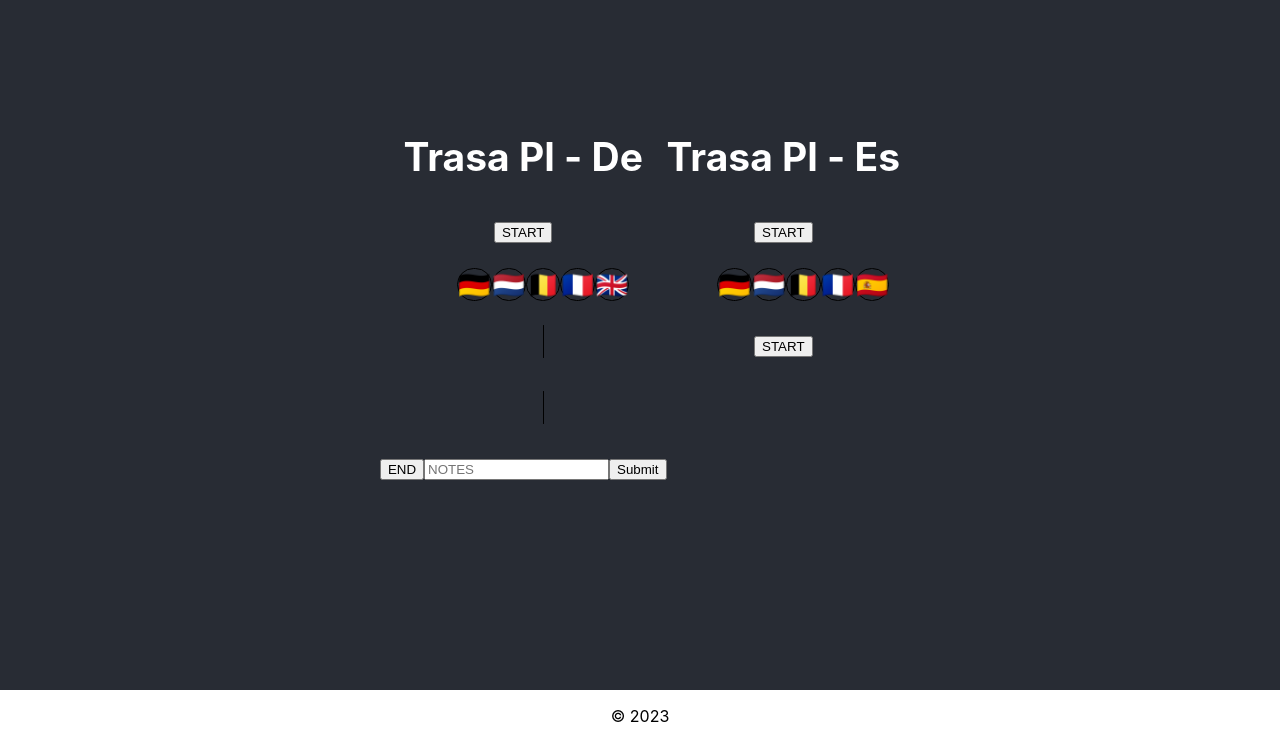
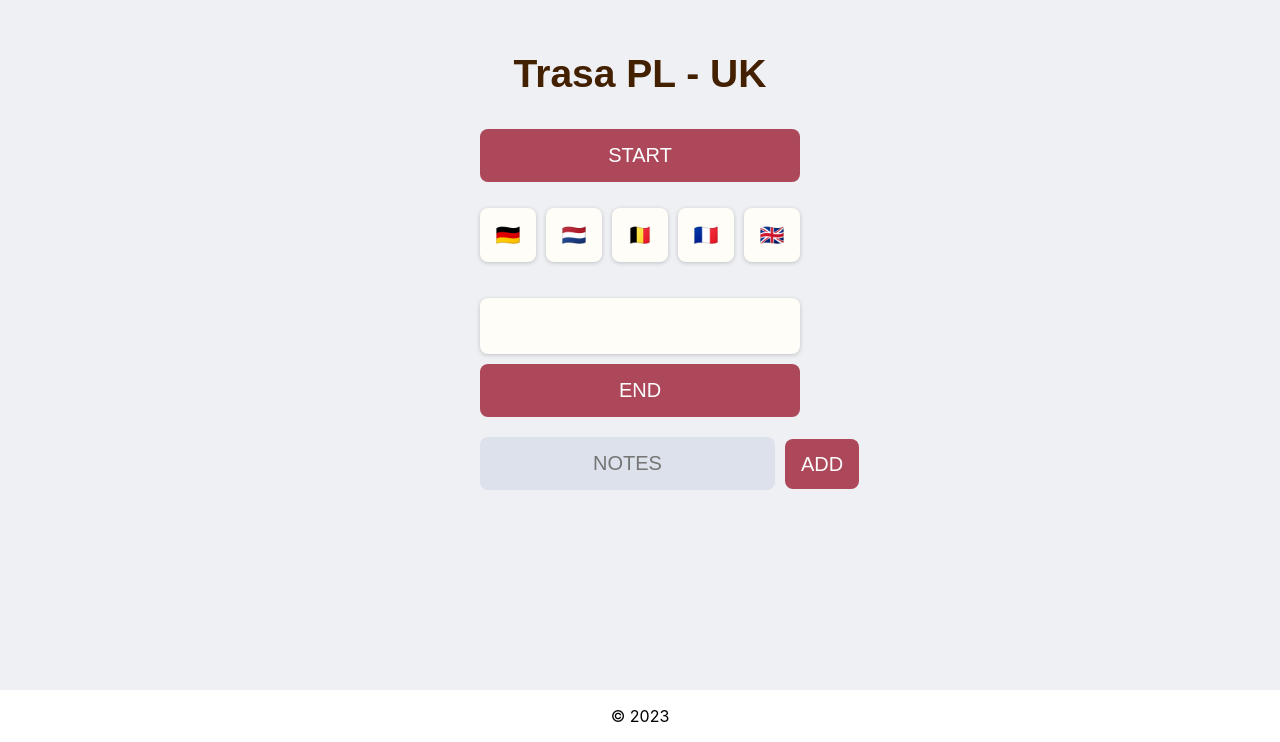
Before and after one commit to qolvap/driver-app, a React (Create React App) app: page / in a window 1280 px wide. Shown: the part 110-852 px from the top of the page. Built offline with nearby package versions, Linux system fonts and the light colour scheme.

Commit message:
Updated design, added notes function

```diff
--- a/src/App.css
+++ b/src/App.css
@@ -14,7 +14,7 @@
 }
 
 .App-header {
-  background-color: #282c34;
+  background-color: #EEF0F4;
   min-height: 100vh;
   display: flex;
   flex-direction: column;
--- a/src/components/FlagsList.tsx
+++ b/src/components/FlagsList.tsx
@@ -1,6 +1,7 @@
 import React, { useState } from 'react';
 import data from './data.tsx';
 import './styles/FlagList.css';
+import './styles/Btns.css';
 
 interface Flag {
   id: number;
@@ -14,6 +15,7 @@ const FlagList: React.FC = () => {
   const [isRouteStarted, setIsRouteStarted] = useState(false);
   const [comment, setComment] = useState<string>('');
   const [submittedComment, setSubmittedComment] = useState<string | null>(null);
+  const [comments, setComments] = useState<string[]>([]);
 
   const handleStartClick = () => {
     setIsRouteStarted(true);
@@ -42,7 +44,7 @@ const FlagList: React.FC = () => {
 
   const handleSubmitComment = () => {
     if (comment.trim()) {
-      setSubmittedComment(comment);
+      setComments((prevComments) => [...prevComments, comment]); // Add the current comment to the comments array
       setComment('');
     }
   };
@@ -62,10 +64,12 @@ const FlagList: React.FC = () => {
     }
   };
 
+
+
   return (
     <div className="flag-list-section">
       <div className="flag-row">
-        <h2>Trasa Pl - De</h2>
+        <h2>Trasa PL - UK</h2>
         <button className="start-route" onClick={handleStartClick}>
           START
         </button>
@@ -80,13 +84,13 @@ const FlagList: React.FC = () => {
             </li>
           ))}
         </ul>
-        <ul>
+        <ul className='entered-countries-list'>
           <li>
             <h4>
               {clickedEmojis.map((clickedEmoji, index) => (
                 <div key={index}>
                   {clickedEmoji.emoji},{' '}
-                  <strong>Дата та час натиску:</strong> {clickedEmoji.timestamp}
+                  <strong>Border cross:</strong> {clickedEmoji.timestamp}
                 </div>
               ))}
             </h4>
@@ -97,37 +101,23 @@ const FlagList: React.FC = () => {
                 END
             </button>
 
+        <div className='input-section'>
             <input
+              className='input-place'
               type="text"
               placeholder="NOTES"
               value={comment}
               onChange={handleCommentChange}
-          maxLength={200}
+              maxlength={50}
             />
-        <button onClick={handleSubmitComment}>Submit</button>
-        {submittedComment && <p>Коментар: {submittedComment}</p>}
+            <button className='input-btn' onClick={handleSubmitComment}>ADD</button>
 
         </div>
-      <div></div>
-      <div className="flag-row">
-        <h2>Trasa Pl - Es</h2>
-        <button className="start-route" onClick={handleStartClick}>
-          START
-        </button>
-        <ul>
-          {data.trasaPlEs.map((flag, index) => (
-            <li
-              key={flag.id}
-              onClick={() => handleEmojiClick(flag.emoji)}
-              className={index === currentEmojiIndex ? 'active' : ''}
-            >
-              {flag.emoji}
-            </li>
+        <div className="submitted-comments">
+        {comments.map((comment, index) => (
+          <p key={index}>Notes: {comment}</p>
         ))}
-        </ul>
-        <button className="start-route" onClick={handleStartClick}>
-          START
-        </button>
+      </div>
       </div>
     </div>
   );
--- /dev/null
+++ b/src/components/styles/Btns.css
@@ -0,0 +1,52 @@
+.start-route, .end-route, .input-btn{
+    color: #FDFDFD;
+    background-color: #AC485A;
+    border: 0;
+    padding: 15px;
+    border-radius: 8px;
+    font-size: 20px;
+    text-align: center;
+    font-family: 'Rubik', sans-serif;
+}
+
+.start-route:hover,
+.start-route:focus
+.end-route:hover,
+.end-route:focus,
+.input-btn:hover,
+.input-route:focus{
+    background-color: #432000;
+    cursor: pointer;
+}
+
+.input-section{
+    display: flex;
+    align-items: center;
+}
+
+.input-section button{
+    height: 50px;
+    line-height: 20px;
+    padding: 10px 16px;
+}
+
+.button-1:hover,
+.button-1:focus {
+  background-color: #F082AC;
+}
+
+
+.input-place{
+    color: #432000;
+    background-color: #DCE1EB;
+    border: 0;
+    padding: 15px;
+    border-radius: 8px;
+    font-size: 20px;
+    text-align: center;
+    font-family: 'Rubik', sans-serif;
+    margin: 20px 0;
+
+    flex: 1;
+    margin: 20px 10px 20px 0;
+}
--- a/src/components/styles/FlagList.css
+++ b/src/components/styles/FlagList.css
@@ -1,19 +1,50 @@
 .flag-list-section{
     display: flex;
+    margin: 0;
+    padding: 0;
+    font-family: 'Rubik', sans-serif;
+    background-color: #EEF0F4;
+    color: #432000;
+    user-select: none;
 }
 
 .flag-row{
     display: inline;
+        display: flex;
+    flex-direction: column;
+    max-width: 320px;
+}
+
+.flag-row ul{
+    list-style-type: none;
+    padding: 0;
+    display: flex;
+    flex-wrap: wrap;
+    gap: 10px;
 }
 
 .flag-row li{
-    display: inline;
-    border: solid black 1px;
-    border-radius: 50px;
-    gap: 10px;
+    font-size: 20px;
+    background-color: #FFFDF8;
+    padding: 15px;
+    border-radius: 8px;
+    flex-grow: 1;
+    text-align: center;
+    box-shadow: 0px 1px 4px rgba(0, 0, 0, 0.2)
+}
+
+.flag-row li:hover{
+    background-color: #FFECC7;
     cursor: pointer;
 }
 
-.flag-row li:hover{
-    background-color: whitesmoke;
+.entered-countries-list , .submitted-comments{
+    color: #432000;
+    border: 0;
+    padding: 15px;
+    border-radius: 8px;
+    font-size: 20px;
+    text-align: center;
+    font-family: 'Rubik', sans-serif;
+    margin: 10px 0;
 }
```
Lines whose indentation alone changed are shown as unchanged.
